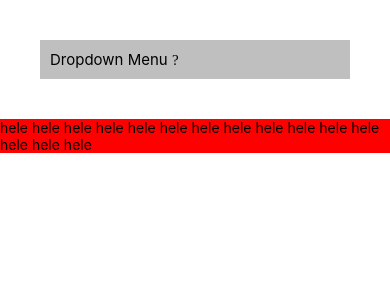
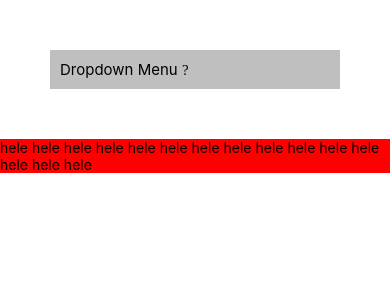
Before and after one commit to egeucak/Advanced-Dropdown-Menu-Example, a React Native app: screen / in a window 390 px wide. Shown: the top 300 px of the page. Built offline with nearby package versions, Linux system fonts and the light colour scheme.

Commit message:
Changed the way location of button is calculated

```diff
--- a/App.js
+++ b/App.js
@@ -29,7 +29,7 @@ export default class App extends React.Component {
         console.log("Selected one is ", this.state.selected);
         return (
             <View style={styles.container}>
-                <Dropdown title={"Dropdown Menu"} data={data} selected={this.setState.bind(this)} perPage={5} pagination={true}/>
+                <Dropdown style={{margin:50}} title={"Dropdown Menu"} data={data} selected={this.setState.bind(this)} perPage={5} pagination={true}/>
                 <View style={{ backgroundColor:'red'}}>
                     <Text >hele hele hele hele hele hele hele hele hele hele hele hele hele hele hele </Text>
                 </View>
--- a/src/components/dropdown-adv/Dropdown.js
+++ b/src/components/dropdown-adv/Dropdown.js
@@ -28,7 +28,8 @@ class Dropdown extends React.Component {
     _setOptionals = () => {
         console.log("BANG");
         this.optionalStyles ={
-            dropdownStyle : this.props.dropdownStyle
+            dropdownStyle : this.props.dropdownStyle,
+            buttonStyle: this.props.buttonStyle,
         };
 
         this.optionalProps = {
@@ -224,7 +225,7 @@ class Dropdown extends React.Component {
                     this._setMinHeight.bind(this)
                 }}
                 onPress={ ()=>this._toggleDropdown()}>
-                <View style={ styles.menuButton }>
+                <View style={ [styles.menuButton, this.optionalStyles.buttonStyle] }>
                     <Text style={{fontSize:15,}}>
                         {this.optionalProps.title} <Icon size={15} name={"ios-arrow-dropdown"} />
                     </Text>
@@ -248,16 +249,29 @@ class Dropdown extends React.Component {
         );
     }
 
+    measureDropdownButton = () => {
+        this.dropdownButton.measure( (a, b, width, height, px, py) => {
+            console.log(a, b, width, height, px, py);
+            this.setState({
+                buttonY:py,
+                buttonX:px,
+                buttonWidth:width,
+                buttonHeight:height,
+            });
+        })
+    }
+
     render() {
         // console.log(this.optionalProps);
         return (
-            <View style={[Platform.OS === 'ios'? styles.iosStyle : '', { margin:40, }]}
-                  onLayout={ (e) => {
-                      this.setState({buttonY:e.nativeEvent.layout.y});
-                      this.setState({buttonX:e.nativeEvent.layout.x});
-                      this.setState({buttonWidth:e.nativeEvent.layout.width});
-                      this.setState({buttonHeight:e.nativeEvent.layout.height});
-                  } }
+            <View style={[Platform.OS === 'ios'? styles.iosStyle : '', this.props.style]}
+                  ref={(c) => { this.dropdownButton = c; }} onLayout={this.measureDropdownButton}
+                // onLayout={ (e) => {
+                //     this.setState({buttonY:e.nativeEvent.layout.y});
+                //     this.setState({buttonX:e.nativeEvent.layout.x});
+                //     this.setState({buttonWidth:e.nativeEvent.layout.width});
+                //     this.setState({buttonHeight:e.nativeEvent.layout.height});
+                // } }
             >
                 <View >
                     {this._renderDropDownButton()}
@@ -286,7 +300,7 @@ class Dropdown extends React.Component {
                               *
                               */}
                             <View  onLayout={ () => this._setMaxHeight.bind(this) }
-                                            style={[styles.dropdown, this.optionalStyles.dropdownStyle]}>
+                                   style={[styles.dropdown, this.optionalStyles.dropdownStyle]}>
 
                                 { this.optionalProps.searchEnabled && this._renderSearchBar()}
 
```
